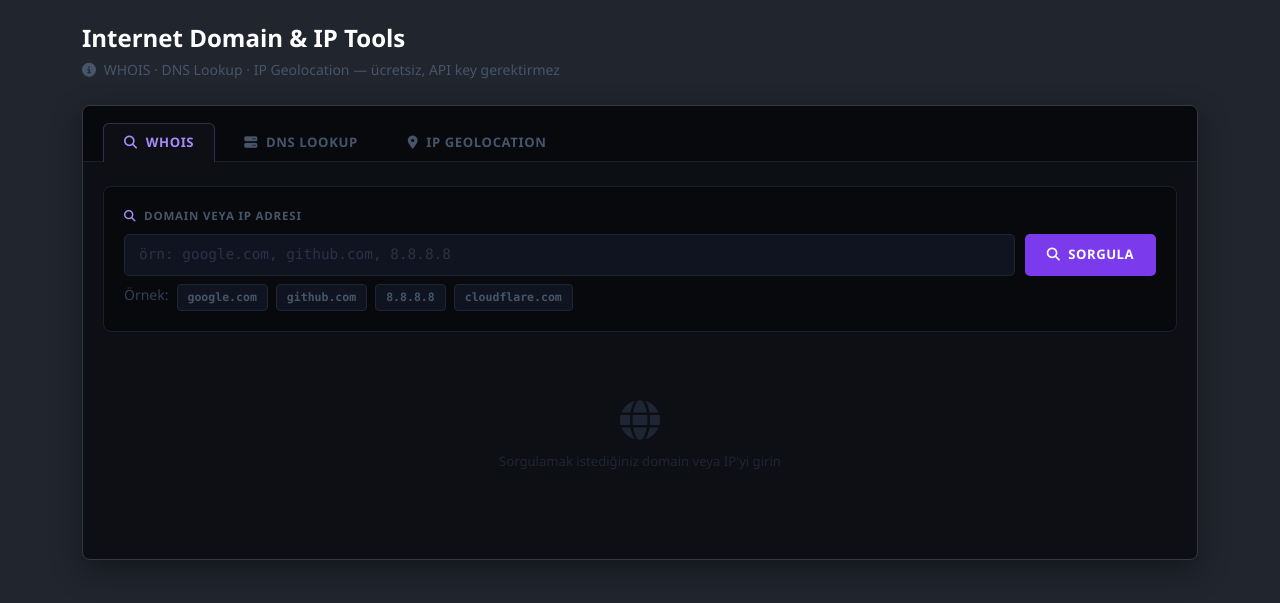
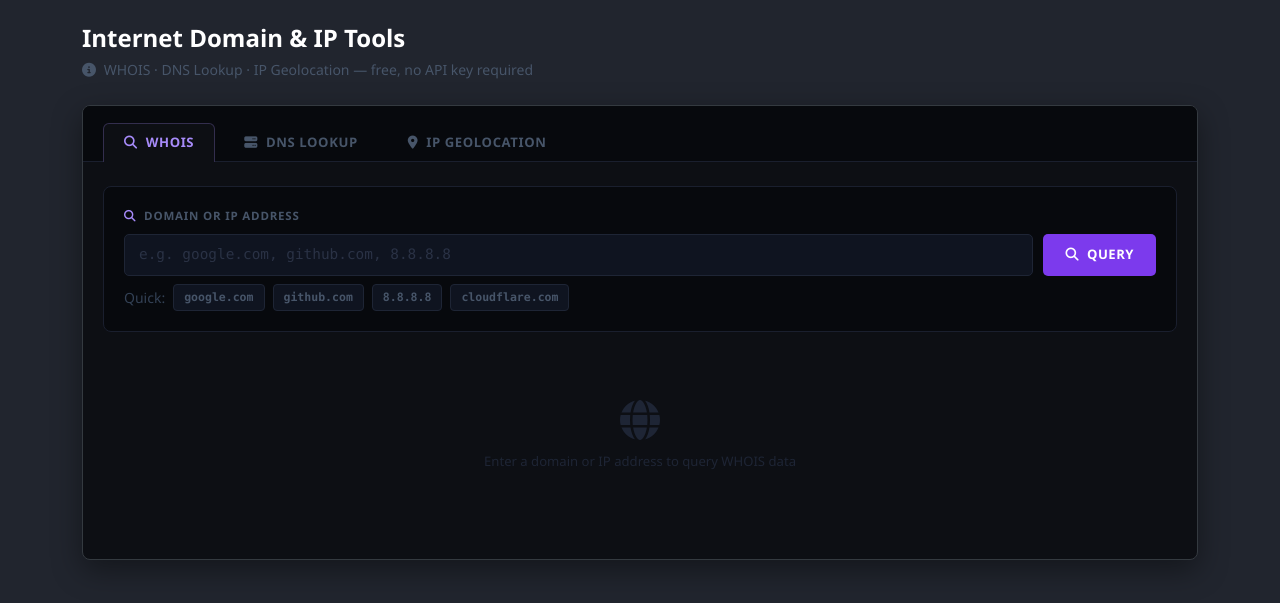
Before and after one commit to aysma1/network-platform, a Flask app: page /internet-tools in a window 1280 px wide. Shown: the part 67-670 px from the top of the page. Run offline with Flask 3, Linux system fonts and the light colour scheme.

Commit message:
internet_tools

```diff
--- a/static/css/base.css
+++ b/static/css/base.css
@@ -13,7 +13,7 @@
     border-bottom: 2px solid #ff0033;
     padding: 15px 0;
 }
-.brand-text { font-weight: 700; letter-spacing: 1px; color: #ff0033 !important; }
+.brand-text { font-weight: 700; letter-spacing: 1px; color: #ff0033; }
 
 /* ── Ana Tablo Kartı ── */
 .main-card {
--- a/static/js/internet_tools.js
+++ b/static/js/internet_tools.js
@@ -1,4 +1,4 @@
-// ── Sekme Yönetimi ───────────────────────────────────────
+// ── Tab Management ────────────────────────────────────────
 function switchTab(name) {
     document.querySelectorAll('.it-tab').forEach(t => t.classList.remove('active'));
     document.querySelectorAll('.it-panel').forEach(p => p.classList.remove('active'));
@@ -13,7 +13,7 @@
     if (tab === 'ipinfo') { document.getElementById('ipinfo-input').value = value; runIpInfo(); }
 }
 
-// ── DNS tip pill toggle ───────────────────────────────────
+// ── DNS type pill toggle ──────────────────────────────────
 document.querySelectorAll('.it-type-pill[data-type]').forEach(pill => {
     pill.addEventListener('click', () => pill.classList.toggle('selected'));
 });
@@ -23,12 +23,12 @@
         .map(p => p.dataset.type);
 }
 
-// ── Loading / Error yardımcıları ──────────────────────────
+// ── Loading / Error helpers ───────────────────────────────
 function showLoading(container) {
     document.getElementById(container).innerHTML = `
         <div class="it-loading">
             <div class="it-spinner"></div>
-            <span>Sorgulanıyor...</span>
+            <span>Querying...</span>
         </div>`;
 }
 
@@ -61,13 +61,11 @@
 
         if (data.error) { showError('whois-result', data.error); return; }
 
-        // Status pilleri
         const statusHtml = (data.status || []).length
             ? `<div class="it-pill-list">${data.status.map(s =>
                 `<span class="it-status-pill">${s.split(' ')[0]}</span>`).join('')}</div>`
             : '<span style="color:#334155;">—</span>';
 
-        // Nameserver pilleri
         const nsHtml = (data.name_servers || []).length
             ? `<div class="it-pill-list">${data.name_servers.map(n =>
                 `<span class="it-ns-pill">${n}</span>`).join('')}</div>`
@@ -75,18 +73,18 @@
 
         document.getElementById('whois-result').innerHTML = `
             <div class="it-whois-grid">
-                ${fieldHtml('Domain Adı',      data.domain_name,      true)}
-                ${fieldHtml('Kayıt Şirketi',   data.registrar)}
-                ${fieldHtml('WHOIS Sunucusu',  data.whois_server)}
-                ${fieldHtml('Kayıt Tarihi',    data.creation_date)}
-                ${fieldHtml('Son Kullanma',    data.expiration_date)}
-                ${fieldHtml('Güncelleme',      data.updated_date)}
-                ${fieldHtml('Ülke',            data.country)}
-                ${fieldHtml('Şehir',           data.city)}
-                ${fieldHtml('Org / Sahip',     data.org || data.name)}
-                ${fieldHtml('DNSSEC',          data.dnssec)}
+                ${fieldHtml('Domain Name',      data.domain_name,      true)}
+                ${fieldHtml('Registrar',        data.registrar)}
+                ${fieldHtml('WHOIS Server',     data.whois_server)}
+                ${fieldHtml('Created',          data.creation_date)}
+                ${fieldHtml('Expires',          data.expiration_date)}
+                ${fieldHtml('Updated',          data.updated_date)}
+                ${fieldHtml('Country',          data.country)}
+                ${fieldHtml('City',             data.city)}
+                ${fieldHtml('Org / Owner',      data.org || data.name)}
+                ${fieldHtml('DNSSEC',           data.dnssec)}
                 <div class="it-field">
-                    <div class="it-field-label">Durum</div>
+                    <div class="it-field-label">Status</div>
                     ${statusHtml}
                 </div>
                 <div class="it-field full">
@@ -95,7 +93,7 @@
                 </div>
             </div>`;
     } catch (err) {
-        showError('whois-result', `İstek başarısız: ${err.message}`);
+        showError('whois-result', `Request failed: ${err.message}`);
     } finally {
         btn.disabled = false;
     }
@@ -123,21 +121,27 @@
             document.getElementById('dns-result').innerHTML = `
                 <div class="it-empty">
                     <i class="fa-solid fa-circle-question"></i>
-                    <p>'${data.query}' için seçili tiplerde kayıt bulunamadı.</p>
+                    <p>No records found for <strong>${data.query}</strong> with the selected types.</p>
                 </div>`;
             return;
         }
 
-        // Her kayıt tipi için section oluştur
         const typeIcons = {
             A: 'fa-arrow-right', AAAA: 'fa-arrow-right', MX: 'fa-envelope',
             NS: 'fa-server', TXT: 'fa-file-lines', CNAME: 'fa-link',
             SOA: 'fa-gear', SRV: 'fa-wrench', CAA: 'fa-certificate', PTR: 'fa-rotate-left',
         };
 
-        let html = `<div style="margin-bottom:8px; font-size:0.78rem; color:#334155;">
-            <i class="fa-solid fa-check-circle me-1" style="color:#a78bfa;"></i>
-            <strong style="color:#a78bfa;">${data.total}</strong> kayıt bulundu — <span style="font-family:monospace;">${data.query}</span>
+        const resolverBadge = data.resolver_used
+            ? `<span style="font-size:0.7rem;background:rgba(167,139,250,0.1);border:1px solid rgba(167,139,250,0.25);color:#a78bfa;padding:3px 9px;border-radius:3px;font-family:monospace;margin-left:8px;">
+                <i class="fa-solid fa-server me-1"></i>via ${data.resolver_used}</span>`
+            : '';
+
+        let html = `<div style="margin-bottom:12px;font-size:0.78rem;color:#334155;display:flex;align-items:center;flex-wrap:wrap;gap:6px;">
+            <i class="fa-solid fa-check-circle" style="color:#a78bfa;"></i>
+            <strong style="color:#a78bfa;">${data.total}</strong> records found for
+            <span style="font-family:monospace;color:#e2e8f0;">${data.query}</span>
+            ${resolverBadge}
         </div>`;
 
         for (const [rtype, recs] of Object.entries(records)) {
@@ -148,37 +152,23 @@
                 <div class="it-dns-section">
                     <div class="it-dns-type-header">
                         <span class="it-dns-type-badge"><i class="fa-solid ${icon} me-1"></i>${rtype}</span>
-                        <span class="it-dns-count">${list.length} kayıt</span>
+                        <span class="it-dns-count">${list.length} record${list.length > 1 ? 's' : ''}</span>
                     </div>
                     ${list.map(r => {
-                        if (typeof r === 'string') {
-                            return `<div class="it-dns-record"><span>${r}</span></div>`;
-                        }
-                        if (rtype === 'MX') {
-                            return `<div class="it-dns-record">
-                                <span class="key">priority</span><span>${r.priority}</span>
-                                &nbsp;&nbsp;<span class="key">exchange</span><span>${r.exchange}</span>
-                            </div>`;
-                        }
-                        if (rtype === 'SOA') {
-                            return `<div class="it-dns-record">
-                                <span class="key">mname</span><span>${r.mname}</span>
-                                &nbsp;&nbsp;<span class="key">serial</span><span>${r.serial}</span>
-                                &nbsp;&nbsp;<span class="key">refresh</span><span>${r.refresh}s</span>
-                            </div>`;
-                        }
-                        if (rtype === 'SRV') {
-                            return `<div class="it-dns-record">
-                                <span class="key">target</span><span>${r.target}</span>
-                                &nbsp;&nbsp;<span class="key">port</span><span>${r.port}</span>
-                                &nbsp;&nbsp;<span class="key">priority</span><span>${r.priority}</span>
-                            </div>`;
-                        }
-                        if (rtype === 'CAA') {
-                            return `<div class="it-dns-record">
-                                <span class="key">${r.tag}</span><span>${r.value}</span>
-                            </div>`;
-                        }
+                        if (typeof r === 'string') return `<div class="it-dns-record"><span>${r}</span></div>`;
+                        if (rtype === 'MX') return `<div class="it-dns-record">
+                            <span class="key">priority</span><span>${r.priority}</span>
+                            &nbsp;&nbsp;<span class="key">exchange</span><span>${r.exchange}</span></div>`;
+                        if (rtype === 'SOA') return `<div class="it-dns-record">
+                            <span class="key">mname</span><span>${r.mname}</span>
+                            &nbsp;&nbsp;<span class="key">serial</span><span>${r.serial}</span>
+                            &nbsp;&nbsp;<span class="key">refresh</span><span>${r.refresh}s</span></div>`;
+                        if (rtype === 'SRV') return `<div class="it-dns-record">
+                            <span class="key">target</span><span>${r.target}</span>
+                            &nbsp;&nbsp;<span class="key">port</span><span>${r.port}</span>
+                            &nbsp;&nbsp;<span class="key">priority</span><span>${r.priority}</span></div>`;
+                        if (rtype === 'CAA') return `<div class="it-dns-record">
+                            <span class="key">${r.tag}</span><span>${r.value}</span></div>`;
                         return `<div class="it-dns-record"><span>${JSON.stringify(r)}</span></div>`;
                     }).join('')}
                 </div>`;
@@ -186,7 +176,7 @@
 
         document.getElementById('dns-result').innerHTML = html;
     } catch (err) {
-        showError('dns-result', `İstek başarısız: ${err.message}`);
+        showError('dns-result', `Request failed: ${err.message}`);
     } finally {
         btn.disabled = false;
     }
@@ -208,27 +198,27 @@
 
         document.getElementById('ipinfo-result').innerHTML = `
             <div class="it-ip-grid">
-                ${fieldHtml('IP Adresi',   data.ip, true)}
-                ${fieldHtml('Ülke',        data.country ? `${data.country} (${data.country_code})` : null)}
-                ${fieldHtml('Bölge / Şehir', [data.region, data.city].filter(Boolean).join(' / ') || null)}
-                ${fieldHtml('Posta Kodu',  data.zip)}
-                ${fieldHtml('Timezone',    data.timezone)}
-                ${fieldHtml('Koordinatlar', data.lat && data.lon ? `${data.lat}, ${data.lon}` : null)}
-                ${fieldHtml('ISP',         data.isp)}
-                ${fieldHtml('Org',         data.org)}
-                ${fieldHtml('AS',          data.as)}
+                ${fieldHtml('IP Address',    data.ip, true)}
+                ${fieldHtml('Country',       data.country ? `${data.country} (${data.country_code})` : null)}
+                ${fieldHtml('Region / City', [data.region, data.city].filter(Boolean).join(' / ') || null)}
+                ${fieldHtml('Postal Code',   data.zip)}
+                ${fieldHtml('Timezone',      data.timezone)}
+                ${fieldHtml('Coordinates',   data.lat && data.lon ? `${data.lat}, ${data.lon}` : null)}
+                ${fieldHtml('ISP',           data.isp)}
+                ${fieldHtml('Organization',  data.org)}
+                ${fieldHtml('AS Number',     data.as)}
             </div>
             ${data.lat && data.lon ? `
             <div class="mt-3">
                 <a href="https://www.openstreetmap.org/?mlat=${data.lat}&mlon=${data.lon}&zoom=10"
                    target="_blank" rel="noopener"
-                   style="font-size:0.78rem; color:#a78bfa; text-decoration:none;">
+                   style="font-size:0.78rem;color:#a78bfa;text-decoration:none;">
                     <i class="fa-solid fa-map-location-dot me-1"></i>
-                    OpenStreetMap'te Görüntüle (${data.lat}, ${data.lon})
+                    View on OpenStreetMap (${data.lat}, ${data.lon})
                 </a>
             </div>` : ''}`;
     } catch (err) {
-        showError('ipinfo-result', `İstek başarısız: ${err.message}`);
+        showError('ipinfo-result', `Request failed: ${err.message}`);
     } finally {
         btn.disabled = false;
     }
--- a/templates/index.html
+++ b/templates/index.html
@@ -13,7 +13,7 @@
 
     <nav class="navbar navbar-dark custom-navbar">
         <div class="container">
-            <a href="/" class="navbar-brand mb-0 h1 brand-text">
+            <a href="/" class="navbar-brand mb-0 h1 brand-text" style="color: #f59e0b; font-weight:700; letter-spacing:1px;">
                 <i class="fa-solid fa-shield-halved me-2"></i> NETWORK PLATFORM
             </a>
             <span class="text-secondary small font-monospace" id="local-time"></span>
--- a/templates/internet_tools.html
+++ b/templates/internet_tools.html
@@ -61,13 +61,13 @@
             <h2 class="h4 fw-bold mb-1" style="color:#fff;">Internet Domain & IP Tools</h2>
             <span class="small" style="color:#475569;">
                 <i class="fa-solid fa-circle-info me-1"></i>
-                WHOIS · DNS Lookup · IP Geolocation — ücretsiz, API key gerektirmez
+                WHOIS · DNS Lookup · IP Geolocation — free, no API key required
             </span>
         </div>
 
         <div class="main-card">
 
-            <!-- Sekme çubuğu -->
+            <!-- Tab bar -->
             <div class="it-tab-bar">
                 <button class="it-tab active" onclick="switchTab('whois')">
                     <i class="fa-solid fa-magnifying-glass me-1"></i> WHOIS
@@ -80,24 +80,23 @@
                 </button>
             </div>
 
-            <!-- WHOIS Paneli -->
+            <!-- WHOIS Panel -->
             <div id="panel-whois" class="it-panel active">
                 <div class="it-query-box">
                     <span class="it-query-label">
                         <i class="fa-solid fa-magnifying-glass me-1" style="color:#a78bfa;"></i>
-                        Domain veya IP Adresi
+                        Domain or IP Address
                     </span>
                     <div class="it-input-row">
                         <input type="text" id="whois-input" class="it-input"
-                            placeholder="örn: google.com, github.com, 8.8.8.8"
+                            placeholder="e.g. google.com, github.com, 8.8.8.8"
                             onkeydown="if(event.key==='Enter') runWhois()">
                         <button class="it-btn-query" onclick="runWhois()" id="whois-btn">
-                            <i class="fa-solid fa-magnifying-glass me-1"></i> Sorgula
+                            <i class="fa-solid fa-magnifying-glass me-1"></i> Query
                         </button>
                     </div>
-                    <!-- Hızlı örnekler -->
-                    <div class="mt-2 d-flex gap-2 flex-wrap">
-                        <span class="small" style="color:#334155;">Örnek:</span>
+                    <div class="mt-2 d-flex gap-2 flex-wrap align-items-center">
+                        <span class="small" style="color:#334155;">Quick:</span>
                         <span class="it-type-pill" onclick="quickQuery('whois','google.com')">google.com</span>
                         <span class="it-type-pill" onclick="quickQuery('whois','github.com')">github.com</span>
                         <span class="it-type-pill" onclick="quickQuery('whois','8.8.8.8')">8.8.8.8</span>
@@ -107,29 +106,28 @@
                 <div id="whois-result" class="it-result-area">
                     <div class="it-empty">
                         <i class="fa-solid fa-globe"></i>
-                        <p>Sorgulamak istediğiniz domain veya IP'yi girin</p>
+                        <p>Enter a domain or IP address to query WHOIS data</p>
                     </div>
                 </div>
             </div>
 
-            <!-- DNS Lookup Paneli -->
+            <!-- DNS Lookup Panel -->
             <div id="panel-dns" class="it-panel">
                 <div class="it-query-box">
                     <span class="it-query-label">
                         <i class="fa-solid fa-server me-1" style="color:#a78bfa;"></i>
-                        Domain Adı
+                        Domain Name
                     </span>
                     <div class="it-input-row">
                         <input type="text" id="dns-input" class="it-input"
-                            placeholder="örn: google.com, mail.example.com"
+                            placeholder="e.g. google.com, mail.example.com"
                             onkeydown="if(event.key==='Enter') runDns()">
                         <button class="it-btn-query" onclick="runDns()" id="dns-btn">
-                            <i class="fa-solid fa-server me-1"></i> Sorgula
+                            <i class="fa-solid fa-server me-1"></i> Query
                         </button>
                     </div>
-                    <!-- Kayıt tipi seçici -->
                     <div class="mt-3">
-                        <span class="it-query-label mb-2">Kayıt Tipleri</span>
+                        <span class="it-query-label mb-2">Record Types</span>
                         <div class="it-type-pills" id="dns-type-pills">
                             <span class="it-type-pill selected" data-type="A">A</span>
                             <span class="it-type-pill selected" data-type="AAAA">AAAA</span>
@@ -143,8 +141,8 @@
                             <span class="it-type-pill" data-type="PTR">PTR</span>
                         </div>
                     </div>
-                    <div class="mt-2 d-flex gap-2 flex-wrap">
-                        <span class="small" style="color:#334155;">Örnek:</span>
+                    <div class="mt-2 d-flex gap-2 flex-wrap align-items-center">
+                        <span class="small" style="color:#334155;">Quick:</span>
                         <span class="it-type-pill" onclick="quickQuery('dns','google.com')">google.com</span>
                         <span class="it-type-pill" onclick="quickQuery('dns','github.com')">github.com</span>
                         <span class="it-type-pill" onclick="quickQuery('dns','cloudflare.com')">cloudflare.com</span>
@@ -153,28 +151,28 @@
                 <div id="dns-result" class="it-result-area">
                     <div class="it-empty">
                         <i class="fa-solid fa-server"></i>
-                        <p>DNS kayıtlarını sorgulamak için domain girin</p>
+                        <p>Enter a domain to query its DNS records</p>
                     </div>
                 </div>
             </div>
 
-            <!-- IP Geolocation Paneli -->
+            <!-- IP Geolocation Panel -->
             <div id="panel-ipinfo" class="it-panel">
                 <div class="it-query-box">
                     <span class="it-query-label">
                         <i class="fa-solid fa-location-dot me-1" style="color:#a78bfa;"></i>
-                        IP Adresi
+                        IP Address
                     </span>
                     <div class="it-input-row">
                         <input type="text" id="ipinfo-input" class="it-input"
-                            placeholder="örn: 8.8.8.8, 1.1.1.1, 185.60.216.35"
+                            placeholder="e.g. 8.8.8.8, 1.1.1.1, 185.60.216.35"
                             onkeydown="if(event.key==='Enter') runIpInfo()">
                         <button class="it-btn-query" onclick="runIpInfo()" id="ipinfo-btn">
-                            <i class="fa-solid fa-location-dot me-1"></i> Sorgula
+                            <i class="fa-solid fa-location-dot me-1"></i> Query
                         </button>
                     </div>
-                    <div class="mt-2 d-flex gap-2 flex-wrap">
-                        <span class="small" style="color:#334155;">Örnek:</span>
+                    <div class="mt-2 d-flex gap-2 flex-wrap align-items-center">
+                        <span class="small" style="color:#334155;">Quick:</span>
                         <span class="it-type-pill" onclick="quickQuery('ipinfo','8.8.8.8')">8.8.8.8 (Google)</span>
                         <span class="it-type-pill" onclick="quickQuery('ipinfo','1.1.1.1')">1.1.1.1 (Cloudflare)</span>
                         <span class="it-type-pill" onclick="quickQuery('ipinfo','208.67.222.222')">208.67.222.222 (OpenDNS)</span>
@@ -183,7 +181,7 @@
                 <div id="ipinfo-result" class="it-result-area">
                     <div class="it-empty">
                         <i class="fa-solid fa-location-dot"></i>
-                        <p>IP adresi girerek konum ve ISP bilgisini öğrenin</p>
+                        <p>Enter an IP address to look up its location and ISP info</p>
                     </div>
                 </div>
             </div>
```
Lines whose indentation alone changed are shown as unchanged.
